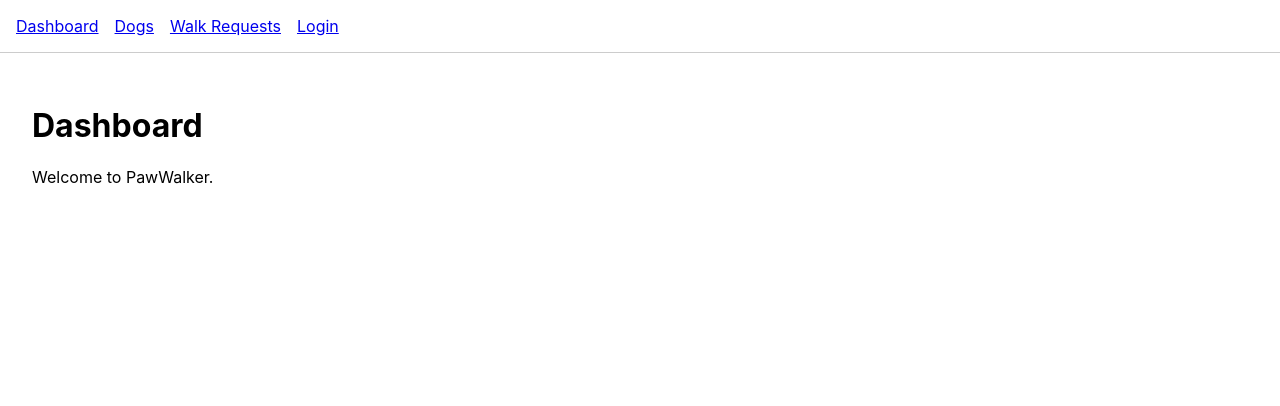
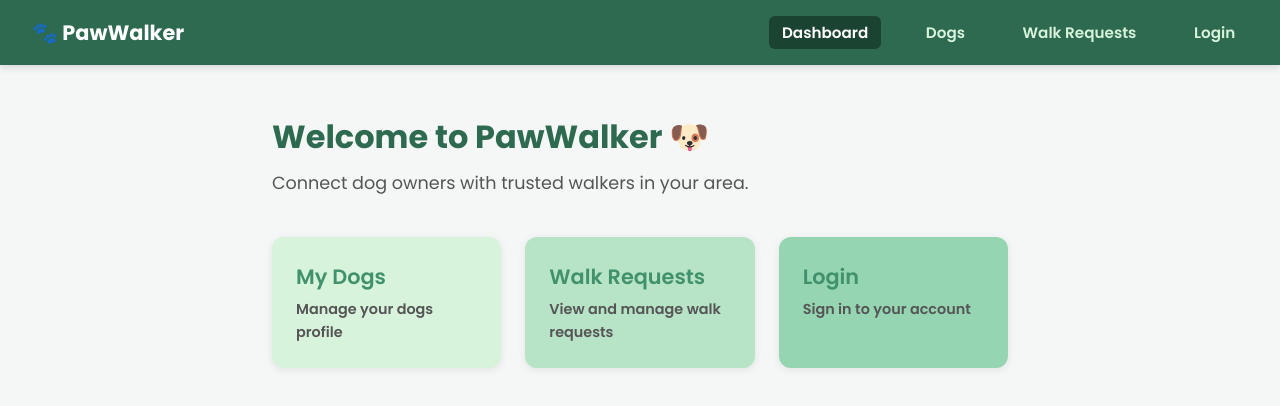
Before and after one commit to Group3Team/Group3TeamProject, a React app in the folder frontend/: page / in a window 1280 px wide. Shown: the top 406 px of the page. Built offline with nearby package versions, Linux system fonts and the light colour scheme; the HTML template or start-up script is replaced by a standard one.

Commit message:
Add styling and colors to frontend

```diff
--- a/frontend/src/components/Navbar.jsx
+++ b/frontend/src/components/Navbar.jsx
@@ -1,12 +1,54 @@
-import { Link } from 'react-router-dom';
+import { Link, useLocation } from 'react-router-dom';
+
+const navStyle = {
+  backgroundColor: '#2d6a4f',
+  padding: '1rem 2rem',
+  display: 'flex',
+  alignItems: 'center',
+  gap: '2rem',
+  boxShadow: '0 2px 8px rgba(0,0,0,0.15)',
+};
+
+const brandStyle = {
+  color: '#fff',
+  fontSize: '1.3rem',
+  fontWeight: '700',
+  marginRight: 'auto',
+  textDecoration: 'none',
+};
+
+const linkStyle = {
+  color: '#d8f3dc',
+  fontWeight: '600',
+  fontSize: '0.95rem',
+  textDecoration: 'none',
+  padding: '0.3rem 0.8rem',
+  borderRadius: '6px',
+  transition: 'background 0.2s',
+};
+
+const activeLinkStyle = {
+  ...linkStyle,
+  backgroundColor: '#1b4332',
+  color: '#fff',
+};
 
 export default function Navbar() {
+  const { pathname } = useLocation();
+
+  const link = (to, label) => (
+    <Link to={to} style={pathname === to ? activeLinkStyle : linkStyle}>
+      {label}
+    </Link>
+  );
+
   return (
-    <nav style={{ padding: '1rem', borderBottom: '1px solid #ccc', display: 'flex', gap: '1rem' }}>
-      <Link to="/">Dashboard</Link>
-      <Link to="/dogs">Dogs</Link>
-      <Link to="/walks">Walk Requests</Link>
-      <Link to="/login">Login</Link>
+    <nav style={navStyle}>
+      <Link to="/" style={brandStyle}>🐾 PawWalker</Link>
+      {link('/', 'Dashboard')}
+      {link('/dogs', 'Dogs')}
+      {link('/walks', 'Walk Requests')}
+      {link('/login', 'Login')}
     </nav>
   );
 }
--- a/frontend/src/index.css
+++ b/frontend/src/index.css
@@ -1,13 +1,42 @@
-body {
+@import url('https://fonts.googleapis.com/css2?family=Poppins:wght@400;600;700&display=swap');
+
+* {
   margin: 0;
-  font-family: -apple-system, BlinkMacSystemFont, 'Segoe UI', 'Roboto', 'Oxygen',
-    'Ubuntu', 'Cantarell', 'Fira Sans', 'Droid Sans', 'Helvetica Neue',
-    sans-serif;
-  -webkit-font-smoothing: antialiased;
-  -moz-osx-font-smoothing: grayscale;
+  padding: 0;
+  box-sizing: border-box;
 }
 
-code {
-  font-family: source-code-pro, Menlo, Monaco, Consolas, 'Courier New',
-    monospace;
+body {
+  font-family: 'Poppins', sans-serif;
+  background-color: #f4f7f6;
+  color: #2d2d2d;
+  -webkit-font-smoothing: antialiased;
 }
+
+h1 {
+  font-size: 2rem;
+  font-weight: 700;
+  color: #2d6a4f;
+  margin-bottom: 0.5rem;
+}
+
+h2 {
+  font-size: 1.3rem;
+  font-weight: 600;
+  color: #40916c;
+}
+
+p {
+  color: #555;
+  line-height: 1.6;
+}
+
+a {
+  color: #40916c;
+  text-decoration: none;
+  font-weight: 600;
+}
+
+a:hover {
+  color: #1b4332;
+}
--- a/frontend/src/pages/DashboardPage.jsx
+++ b/frontend/src/pages/DashboardPage.jsx
@@ -1,8 +1,36 @@
 export default function DashboardPage() {
   return (
-    <div style={{ padding: '2rem' }}>
-      <h1>Dashboard</h1>
-      <p>Welcome to PawWalker.</p>
+    <div style={{ padding: '3rem 2rem', maxWidth: '800px', margin: '0 auto' }}>
+      <h1>Welcome to PawWalker 🐶</h1>
+      <p style={{ marginTop: '0.5rem', fontSize: '1.1rem' }}>
+        Connect dog owners with trusted walkers in your area.
+      </p>
+
+      <div style={{ display: 'flex', gap: '1.5rem', marginTop: '2.5rem', flexWrap: 'wrap' }}>
+        {[
+          { title: 'My Dogs', desc: 'Manage your dogs profile', link: '/dogs', color: '#d8f3dc' },
+          { title: 'Walk Requests', desc: 'View and manage walk requests', link: '/walks', color: '#b7e4c7' },
+          { title: 'Login', desc: 'Sign in to your account', link: '/login', color: '#95d5b2' },
+        ].map(card => (
+          <a key={card.title} href={card.link} style={{
+            backgroundColor: card.color,
+            borderRadius: '12px',
+            padding: '1.5rem',
+            minWidth: '180px',
+            flex: '1',
+            boxShadow: '0 2px 8px rgba(0,0,0,0.08)',
+            transition: 'transform 0.2s',
+            color: '#1b4332',
+            textDecoration: 'none',
+          }}
+          onMouseEnter={e => e.currentTarget.style.transform = 'scale(1.03)'}
+          onMouseLeave={e => e.currentTarget.style.transform = 'scale(1)'}
+          >
+            <h2 style={{ marginBottom: '0.4rem' }}>{card.title}</h2>
+            <p style={{ fontSize: '0.9rem' }}>{card.desc}</p>
+          </a>
+        ))}
+      </div>
     </div>
   );
 }
--- a/frontend/src/pages/DogsPage.jsx
+++ b/frontend/src/pages/DogsPage.jsx
@@ -9,9 +9,32 @@ export default function DogsPage() {
   }, []);
 
   return (
-    <div style={{ padding: '2rem' }}>
-      <h1>Dogs</h1>
-      {dogs.length === 0 ? <p>No dogs found.</p> : dogs.map(d => <p key={d.id}>{d.name}</p>)}
+    <div style={{ padding: '3rem 2rem', maxWidth: '800px', margin: '0 auto' }}>
+      <h1>My Dogs 🐕</h1>
+      <p style={{ margin: '0.5rem 0 2rem' }}>All dogs registered to your account.</p>
+
+      {dogs.length === 0 ? (
+        <div style={emptyBox}>No dogs found. Add your first dog!</div>
+      ) : (
+        <div style={{ display: 'flex', flexWrap: 'wrap', gap: '1rem' }}>
+          {dogs.map(d => (
+            <div key={d.id} style={cardStyle}>
+              <h2>{d.name}</h2>
+              <p>{d.breed} — {d.size}</p>
+            </div>
+          ))}
+        </div>
+      )}
     </div>
   );
 }
+
+const cardStyle = {
+  backgroundColor: '#fff', borderRadius: '12px', padding: '1.2rem 1.5rem',
+  boxShadow: '0 2px 8px rgba(0,0,0,0.08)', minWidth: '180px', flex: '1',
+};
+
+const emptyBox = {
+  backgroundColor: '#d8f3dc', borderRadius: '12px', padding: '1.5rem',
+  color: '#1b4332', fontWeight: '600',
+};
--- a/frontend/src/pages/LoginPage.jsx
+++ b/frontend/src/pages/LoginPage.jsx
@@ -1,8 +1,39 @@
 export default function LoginPage() {
   return (
-    <div style={{ padding: '2rem' }}>
-      <h1>Login</h1>
-      <p>Login form coming soon.</p>
+    <div style={{ display: 'flex', justifyContent: 'center', alignItems: 'center', minHeight: '80vh' }}>
+      <div style={{
+        backgroundColor: '#fff',
+        borderRadius: '16px',
+        padding: '2.5rem',
+        width: '100%',
+        maxWidth: '400px',
+        boxShadow: '0 4px 20px rgba(0,0,0,0.1)',
+      }}>
+        <h1 style={{ marginBottom: '1.5rem' }}>Login</h1>
+
+        <label style={labelStyle}>Email</label>
+        <input style={inputStyle} type="email" placeholder="you@example.com" />
+
+        <label style={labelStyle}>Password</label>
+        <input style={inputStyle} type="password" placeholder="••••••••" />
+
+        <button style={btnStyle}>Sign In</button>
+
+        <p style={{ marginTop: '1rem', textAlign: 'center', fontSize: '0.9rem' }}>
+          Don't have an account? <a href="/register">Register</a>
+        </p>
+      </div>
     </div>
   );
 }
+
+const labelStyle = { display: 'block', marginBottom: '0.3rem', fontWeight: '600', color: '#2d6a4f' };
+const inputStyle = {
+  width: '100%', padding: '0.7rem 1rem', marginBottom: '1rem',
+  borderRadius: '8px', border: '1px solid #b7e4c7', fontSize: '1rem', outline: 'none',
+};
+const btnStyle = {
+  width: '100%', padding: '0.8rem', backgroundColor: '#2d6a4f',
+  color: '#fff', border: 'none', borderRadius: '8px', fontSize: '1rem',
+  fontWeight: '600', cursor: 'pointer', marginTop: '0.5rem',
+};
--- a/frontend/src/pages/WalkRequestsPage.jsx
+++ b/frontend/src/pages/WalkRequestsPage.jsx
@@ -1,5 +1,13 @@
 import { useEffect, useState } from 'react';
 import { getWalkRequests } from '../services/api';
+
+const statusColors = {
+  SEARCHING: '#fff3cd',
+  ACCEPTED: '#d8f3dc',
+  IN_PROGRESS: '#b7e4c7',
+  COMPLETED: '#95d5b2',
+  CANCELLED: '#f8d7da',
+};
 
 export default function WalkRequestsPage() {
   const [walks, setWalks] = useState([]);
@@ -9,9 +17,32 @@ export default function WalkRequestsPage() {
   }, []);
 
   return (
-    <div style={{ padding: '2rem' }}>
-      <h1>Walk Requests</h1>
-      {walks.length === 0 ? <p>No walk requests found.</p> : walks.map(w => <p key={w.id}>{w.status}</p>)}
+    <div style={{ padding: '3rem 2rem', maxWidth: '800px', margin: '0 auto' }}>
+      <h1>Walk Requests 🦮</h1>
+      <p style={{ margin: '0.5rem 0 2rem' }}>Track all your walk requests here.</p>
+
+      {walks.length === 0 ? (
+        <div style={emptyBox}>No walk requests found.</div>
+      ) : (
+        <div style={{ display: 'flex', flexDirection: 'column', gap: '1rem' }}>
+          {walks.map(w => (
+            <div key={w.id} style={{ ...cardStyle, backgroundColor: statusColors[w.status] || '#fff' }}>
+              <h2>Walk #{w.id}</h2>
+              <p>Status: <strong>{w.status}</strong></p>
+            </div>
+          ))}
+        </div>
+      )}
     </div>
   );
 }
+
+const cardStyle = {
+  borderRadius: '12px', padding: '1.2rem 1.5rem',
+  boxShadow: '0 2px 8px rgba(0,0,0,0.08)',
+};
+
+const emptyBox = {
+  backgroundColor: '#d8f3dc', borderRadius: '12px', padding: '1.5rem',
+  color: '#1b4332', fontWeight: '600',
+};
```
